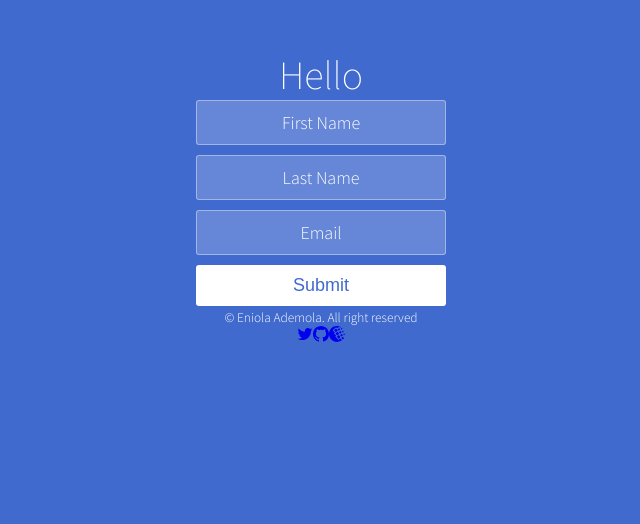
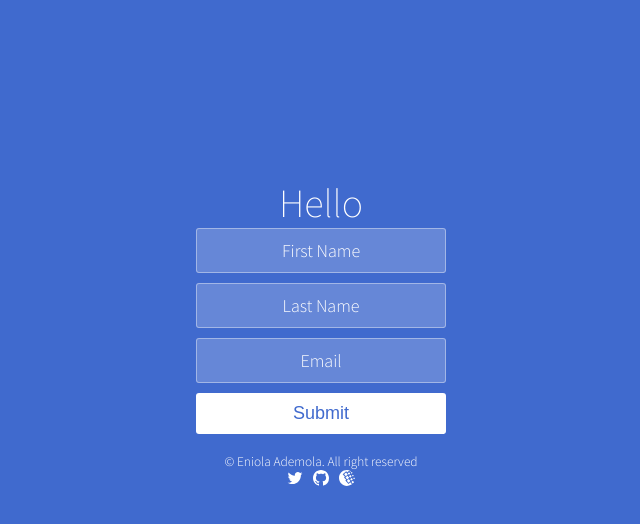
Before and after one commit to EniolaAdemola/updating-user-input, a React (Create React App) app: page / in a window 1280 px wide. Shown: the part 158-682 px from the top of the page, without its empty margins (319-959 px from the left). Built offline with nearby package versions, Linux system fonts and the light colour scheme.

Commit message:
update style

```diff
--- a/public/styles.css
+++ b/public/styles.css
@@ -15,7 +15,7 @@ body {
 }
 
 .container {
-  margin: 10% auto;
+  margin: 20% auto;
   padding: 80px 0;
   text-align: center;
 }
@@ -55,3 +55,21 @@ button {
   width: 250px;
   font-size: 18px;
 }
+
+button:hover {
+  color: #406ace;
+}
+
+.footer__copyright {
+  margin-top: 1rem;
+}
+
+.footer__socials {
+  color: #ffff;
+  font-size: 1rem;
+  margin: 0.3rem;
+}
+
+.footer__socials:hover {
+  color: #b6b7b9;
+}
```
